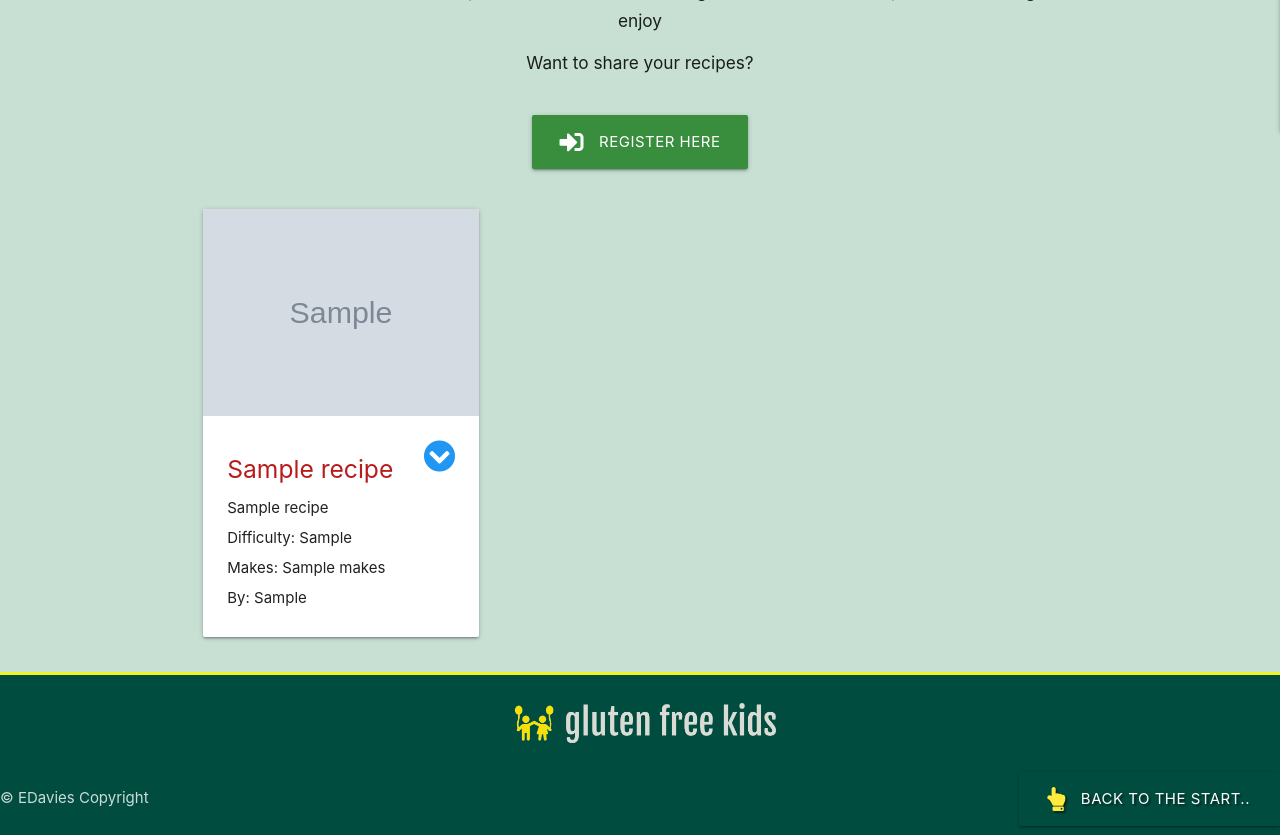
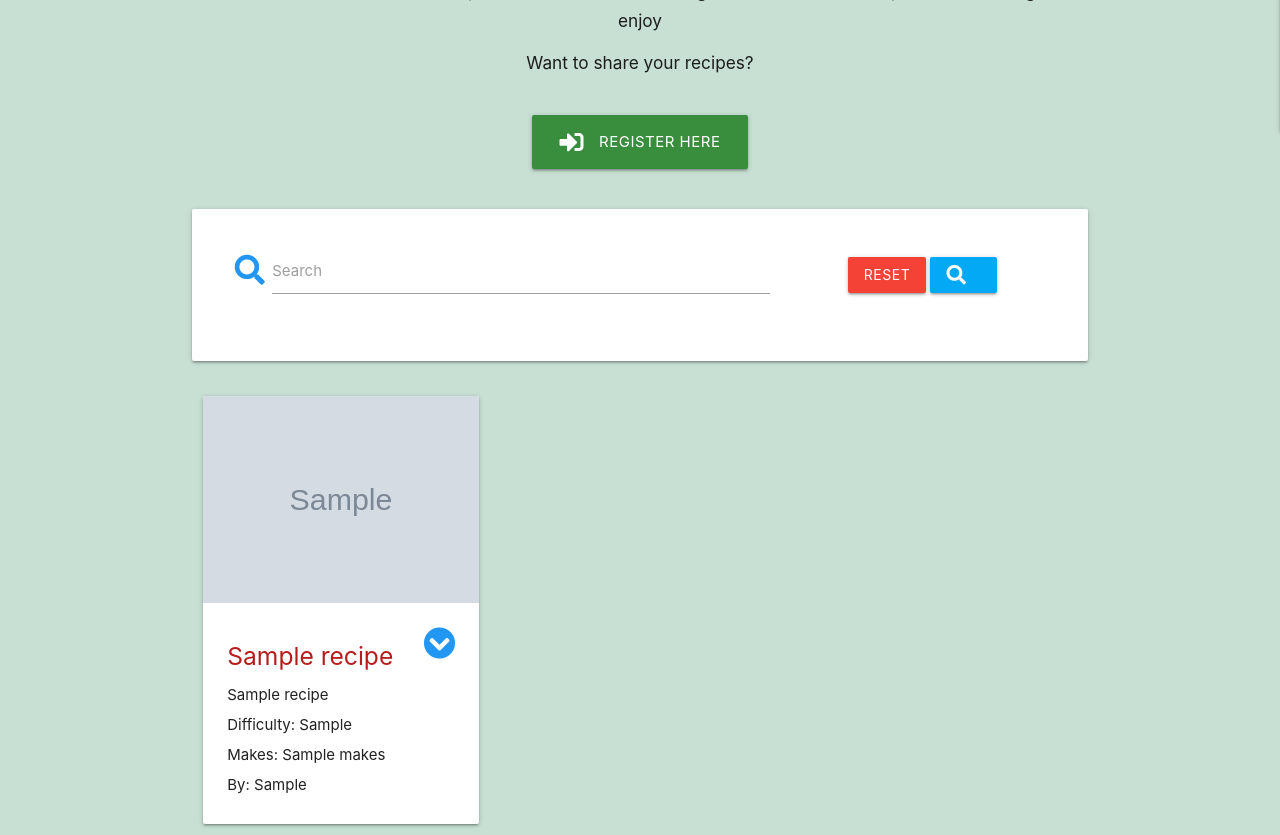
Before and after one commit to EDavies2020/GFRecipes_MS3, a Flask app: page / in a window 1280 px wide. Shown: the part 728-1563 px from the top of the page. Run offline with Flask 2, Linux system fonts and the light colour scheme; grey boxes marked "Sample" are stand-in pictures; a database or web service that is not in the repository returns one stand-in record (values such as "Sample title"); some libraries are stand-ins or nearby versions.

Commit message:
search bar added

```diff
--- a/app.py
+++ b/app.py
@@ -28,8 +28,15 @@ mongo = PyMongo(app)
 @app.route("/get_recipes")
 def get_recipes():
     # find all recipes from Mongodb
-    recipes = mongo.db.recipes.find()
+    recipes = list(mongo.db.recipes.find())
     # display for all users
+    return render_template("recipes.html", recipes=recipes)
+
+
+@app.route("/search", methods=["GET", "POST"])
+def search():
+    query = request.form.get("query")
+    recipes = list(mongo.db.recipes.find({"$text": {"$search": query}}))
     return render_template("recipes.html", recipes=recipes)
 
 
--- a/templates/recipes.html
+++ b/templates/recipes.html
@@ -23,7 +23,26 @@
     </div>
   </div>
 </div>
+<div class="row card-panel">
+  <form action="{{ url_for('search') }}" method="POST" class="col s12">
+    <div class="row valign-wrapper center-align">
+      <div class="input-field col s12 m8">
+        <i class="fas fa-search prefix blue-text"></i>
+        <input type="text" name="query" id="query" minlength="3" class="validate" required>
+        <label for="query">Search</label>
+      </div>
+      <div class="col s12 m4">
+        <a href="{{ url_for('get_recipes') }}" class="red btn text-shadow">Reset</a>
+        <button type="submit" class="light-blue btn text-shadow">
+          <i class="fas fa-search left"></i>
+        </button>
+      </div>
+    </div>
+  </form>
+</div>
+
 <div class="row">
+  {% if recipes|length > 0 %}
   {% for recipe in recipes %}
   <div class="col s12 m6 l4">
     <div class="card">
@@ -61,4 +80,10 @@
     </div>
   </div>
   {% endfor %}
-  {% endblock %}
+  {% else %}
+  <h3 class="red-text text-darken-4 center-align">No Results Found</h3>
+{% endif%}
+
+</div>
+
+{% endblock %}
```
